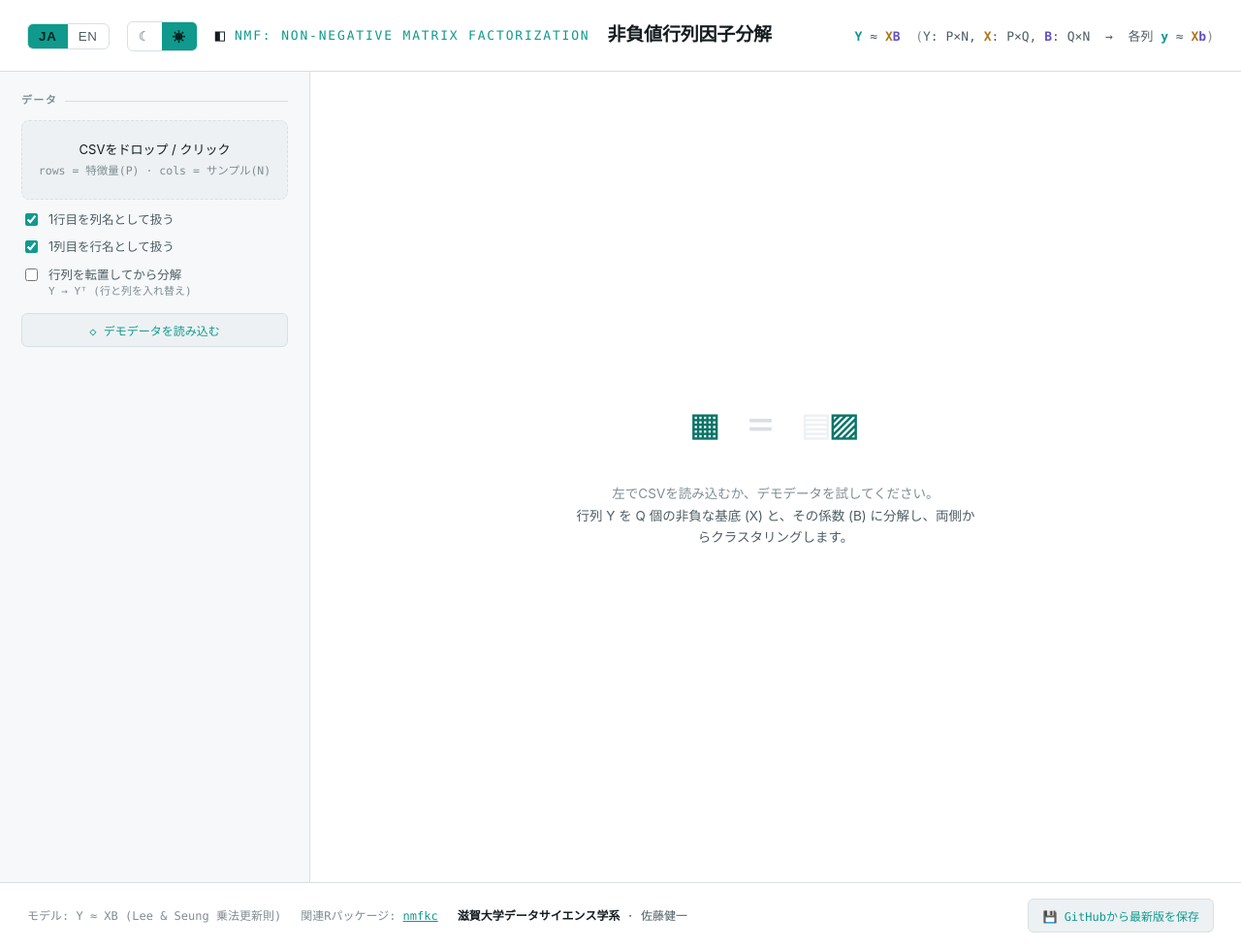
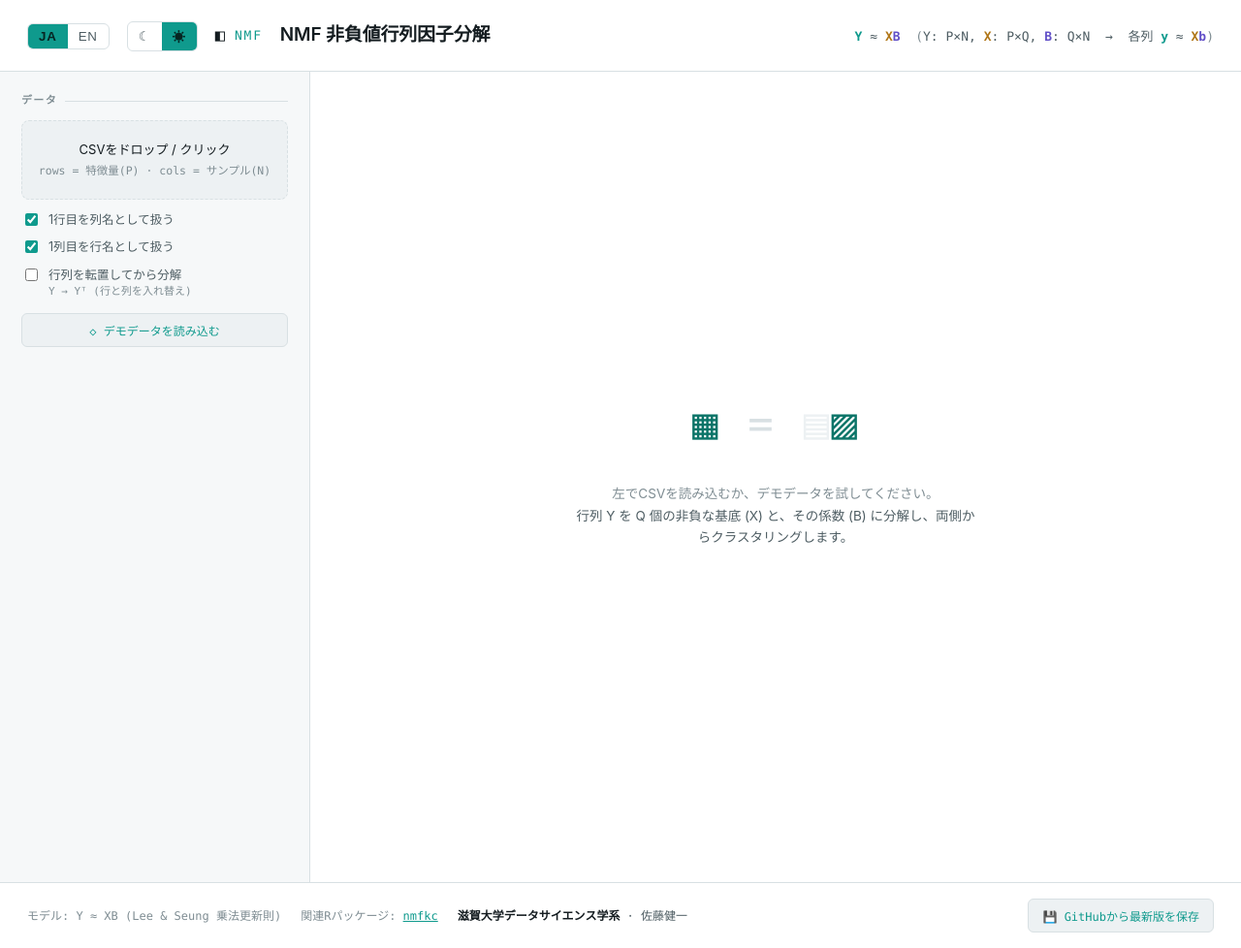
Before and after one commit to ksatohds/ksatohds.github.io, a Jekyll site: the page html_app/nmf_app.html, which Jekyll copies as it is, in a window 1280 px wide. Shown: the whole page at 97% size. Built offline with Jekyll 4.4.1, drawn with Linux system fonts in a browser that asks for light colours.

Commit message:
20260704 set nmf brand to NMF and prefix h1 title with NMF
Co-Authored-By: Claude Opus 4.8 (1M context) <noreply@anthropic.com>

```diff
--- a/html_app/nmf_app.html
+++ b/html_app/nmf_app.html
@@ -152,8 +152,8 @@
     <button data-theme="dark" title="Dark">☾</button>
     <button data-theme="light" class="on" title="Light">☀</button>
   </div>
-  <div class="brand"><span class="glyph">◧</span>NMF:&nbsp;Non-negative&nbsp;Matrix&nbsp;Factorization</div>
-  <h1 data-i18n="h1">非負値行列因子分解</h1>
+  <div class="brand"><span class="glyph">◧</span>NMF</div>
+  <h1 data-i18n="h1">NMF 非負値行列因子分解</h1>
   <div class="eq" data-i18n-html="eq"></div>
 </header>
 
@@ -259,7 +259,7 @@ const cluColor=k=>CLU[k%CLU.length];
 let LANG='ja';
 const I18N={
   ja:{
-    h1:'非負値行列因子分解',
+    h1:'NMF 非負値行列因子分解',
     subtitle:'',
     eq:'<span class="y">Y</span> ≈ <b>X</b><i>B</i> &nbsp;<span style="color:var(--ink-faint)">(</span>Y: P×N, <b style="color:var(--amber)">X</b>: P×Q, <i style="color:var(--violet)">B</i>: Q×N &nbsp;→&nbsp; 各列 <span class="y">y</span> ≈ <b>X</b><i>b</i><span style="color:var(--ink-faint)">)</span>',
     g_data:'データ', g_param:'パラメータ', g_constr:'制約・前処理',
@@ -308,7 +308,7 @@ const I18N={
     meta_nan:'非数値 {n} 個を 0 に置換'
   },
   en:{
-    h1:'Non-negative Matrix Factorization',
+    h1:'NMF Non-negative Matrix Factorization',
     subtitle:'',
     eq:'<span class="y">Y</span> ≈ <b>X</b><i>B</i> &nbsp;<span style="color:var(--ink-faint)">(</span>Y: P×N, <b style="color:var(--amber)">X</b>: P×Q, <i style="color:var(--violet)">B</i>: Q×N &nbsp;→&nbsp; each column <span class="y">y</span> ≈ <b>X</b><i>b</i><span style="color:var(--ink-faint)">)</span>',
     g_data:'Data', g_param:'Parameters', g_constr:'Constraints & preprocessing',
```
